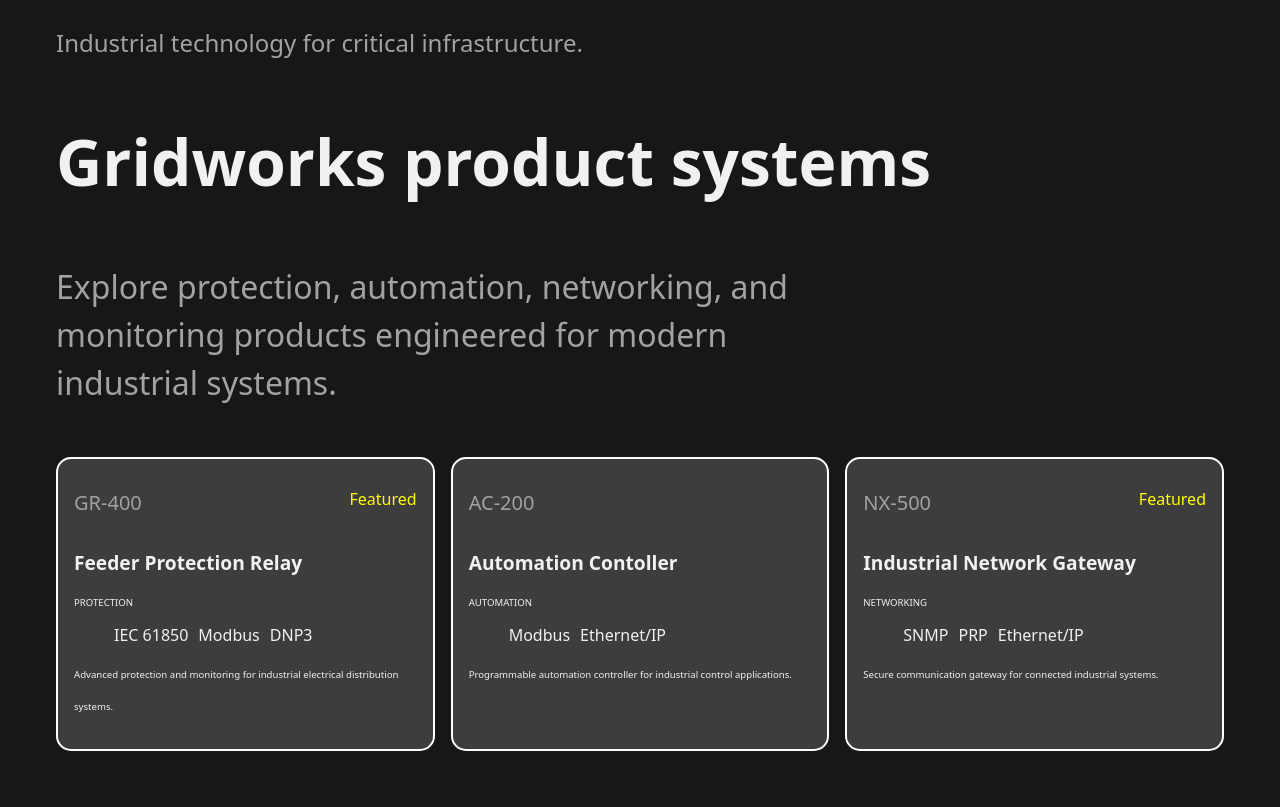
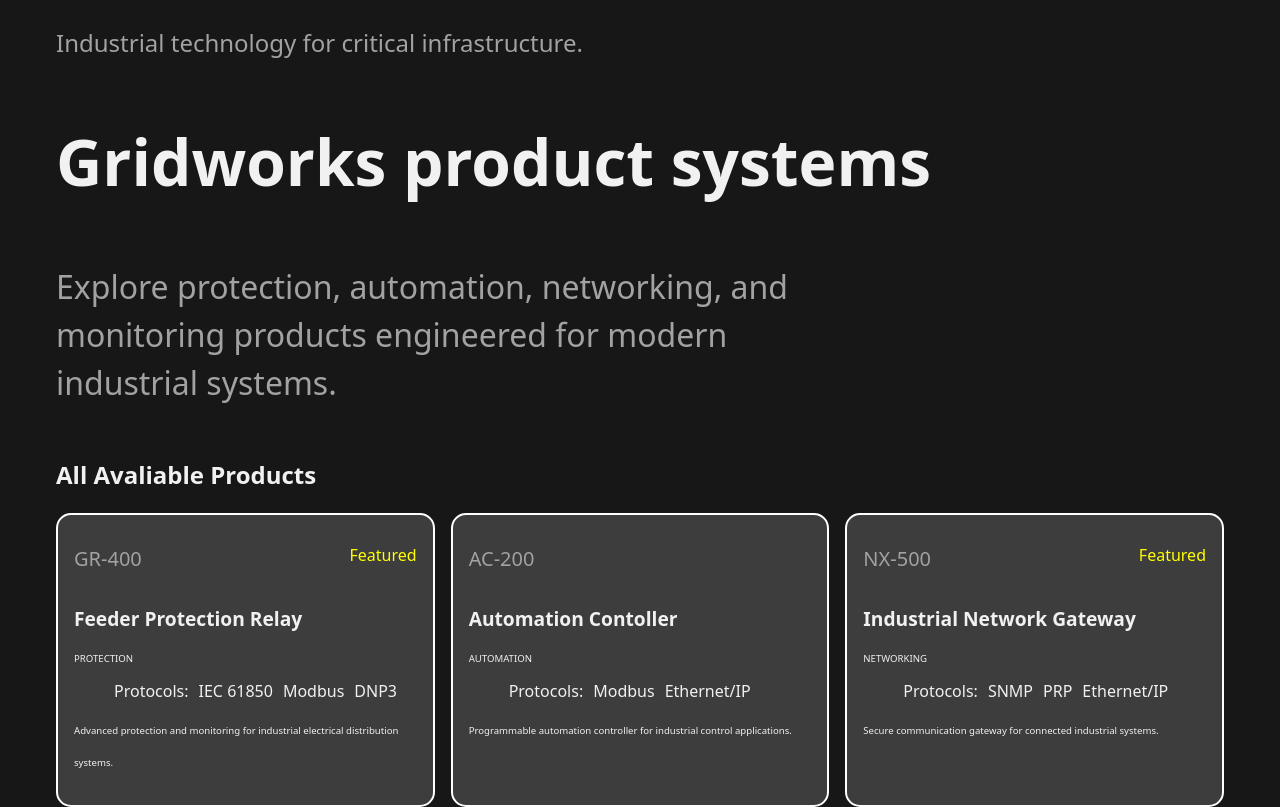
Before and after one commit to Michael-Mount/gridworks-product-explorer, a Next.js app: page / in a window 1280 px wide. Built offline with nearby package versions, Linux system fonts and the light colour scheme.

Commit message:
refactored cards and grid to be more accesiable

```diff
--- a/src/components/ProductCard/ProductCard.tsx
+++ b/src/components/ProductCard/ProductCard.tsx
@@ -7,7 +7,7 @@
 
 export default function ProductCard({ product }: ProductCardProps) {
   return (
-    <div className={styles.card}>
+    <article className={styles.card}>
       <div className={styles.title}>
         <p className={styles.model}>{product.model}</p>
         {product.featured && <p className={styles.featured}>Featured</p>}
@@ -16,11 +16,12 @@
 
       <p className={styles.category}>{product.category}</p>
       <ul className={styles.protocols}>
+        Protocols:
         {product.protocols.map((protocol) => {
           return <li key={protocol}>{protocol}</li>;
         })}
       </ul>
       <p className={styles.description}>{product.description}</p>
-    </div>
+    </article>
   );
 }
--- a/src/components/ProductGrid/ProductGrid.tsx
+++ b/src/components/ProductGrid/ProductGrid.tsx
@@ -10,10 +10,13 @@
 
 export default function ProductGrid({ products }: ProductGridProps) {
   return (
-    <section className={styles.grid}>
-      {products.map((product) => {
-        return <ProductCard key={product.id} product={product} />;
-      })}
+    <section className={styles.intro}>
+      <h2>All Avaliable Products</h2>
+      <div className={styles.grid}>
+        {products.map((product) => {
+          return <ProductCard key={product.id} product={product} />;
+        })}
+      </div>
     </section>
   );
 }
```
